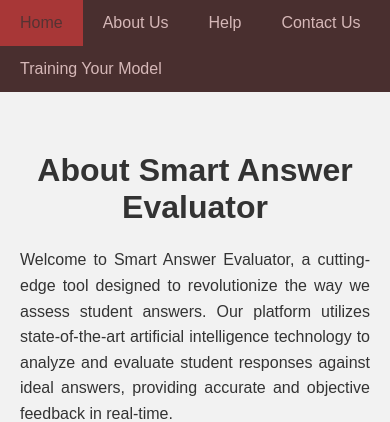
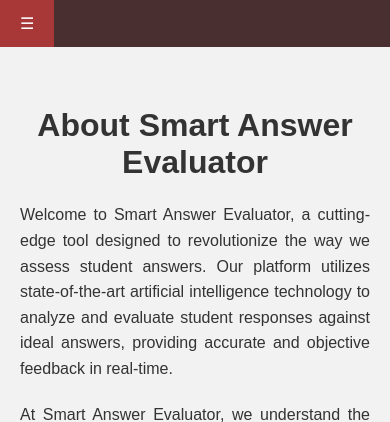
Before and after one commit to harsh1504660/Smart-Answer-Evaluator, a Flask app: page /about in a window 390 px wide. Shown: the top 422 px of the page. Run offline with Flask 3, Linux system fonts and the light colour scheme.

Commit message:
added about

```diff
--- a/app/templates/about.html
+++ b/app/templates/about.html
@@ -24,20 +24,46 @@
         .navbar {
       background-color: #492f2f;
       overflow: hidden;
+      position: relative;
     }
-
     .navbar a {
       float: left;
       display: block;
-            color: #d6b8b8;
+      color: #fff;
       text-align: center;
       padding: 14px 20px;
       text-decoration: none;
     }
-
     .navbar a:hover {
       background-color: #a83737;
-            color: #533;
+    }
+    .navbar a.icon {
+      display: none;
+    }
+    @media screen and (max-width: 600px) {
+      .navbar a:not(:first-child) {
+        display: none;
+      }
+      .navbar a.icon {
+        display: block;
+        float: left; /* Align icon to the left */
+        color: #fff;
+      }
+    }
+    @media screen and (max-width: 600px) {
+      .navbar.responsive {
+        position: relative;
+      }
+      .navbar.responsive a.icon {
+        position: absolute;
+        right: 0;
+        top: 0;
+      }
+      .navbar.responsive a {
+        display: block;
+        float: none;
+        text-align: left;
+      }
     }
 
         h1 {
@@ -56,7 +82,8 @@
 </head>
 
 <body>
-    <div class="navbar">
+  <div class="navbar" id="myNavbar">
+    <a href="javascript:void(0);" class="icon" onclick="myFunction()">&#9776;</a>
     <a href="/">Home</a>
     <a href="/about">About Us</a>
     <a href="/help">Help</a>
@@ -80,6 +107,16 @@
 
         <p>Join us in revolutionizing education assessment with the power of AI. Experience the future of grading with Smart Answer Evaluator today.</p>
     </div>
+    <script>
+      function myFunction() {
+        var x = document.getElementById("myNavbar");
+        if (x.className === "navbar") {
+          x.className += " responsive";
+        } else {
+          x.className = "navbar";
+        }
+      }
+    </script>
 </body>
 
 </html>
```
Lines whose indentation alone changed are shown as unchanged.
